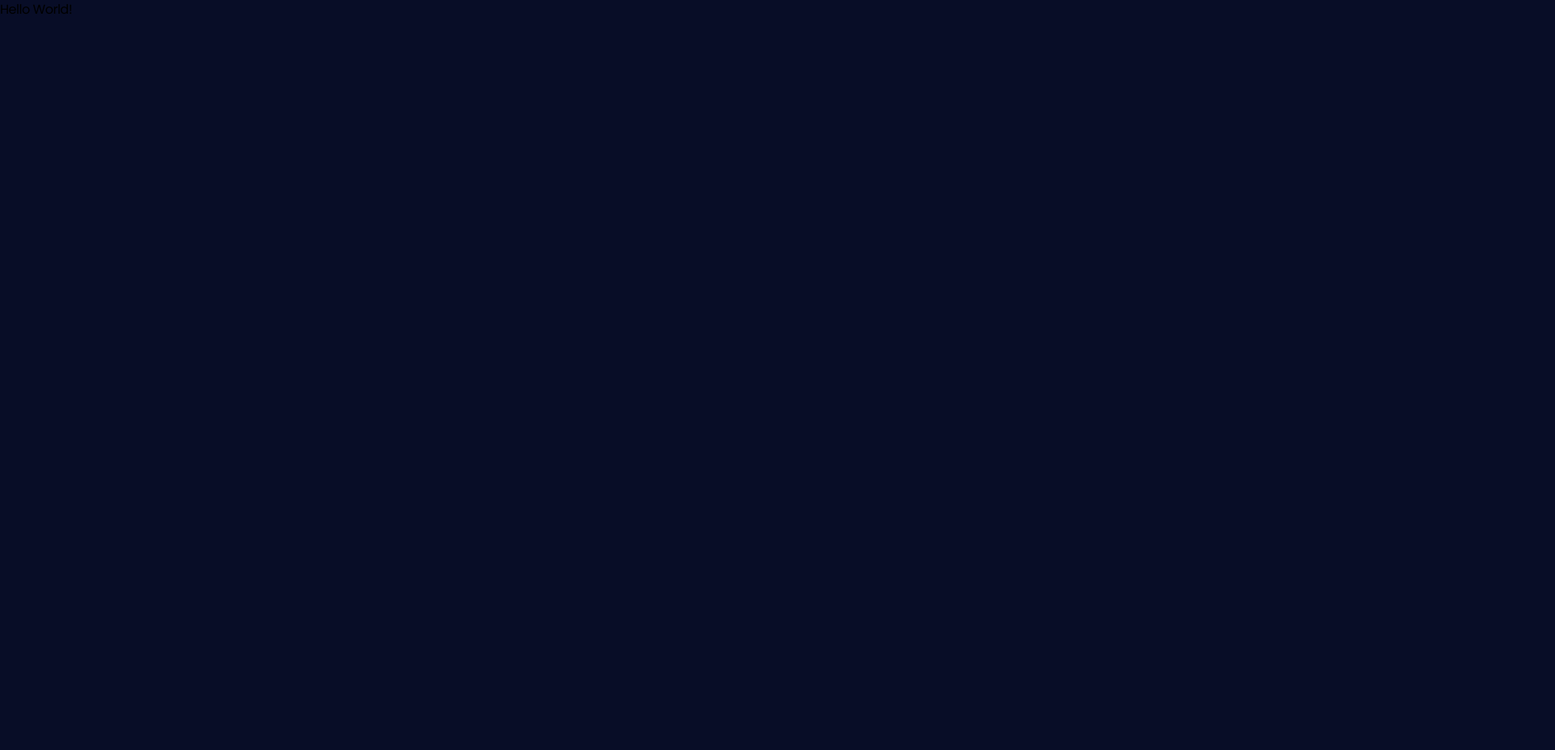
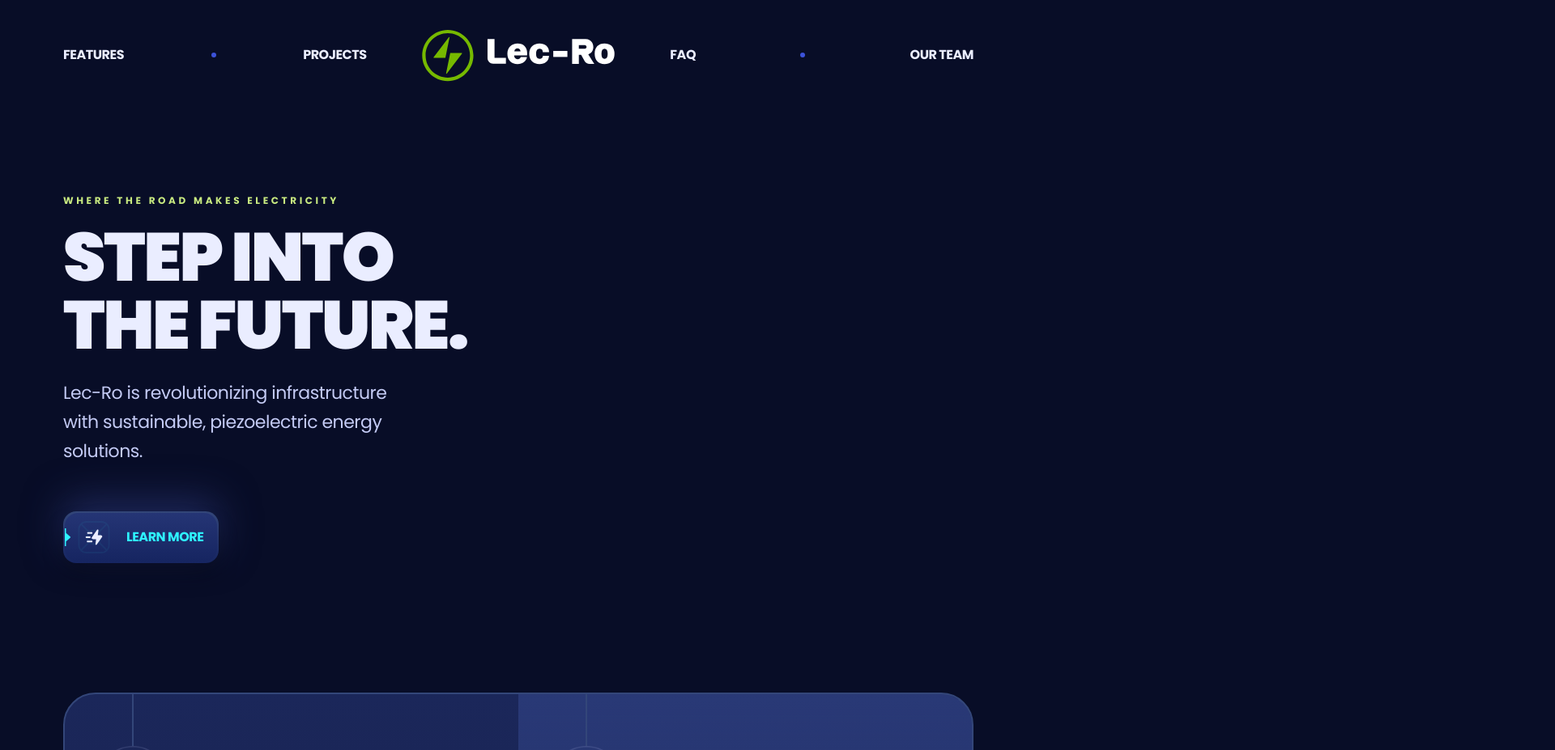
Before and after one commit to Gerrard2022/lecRo, a React (Vite) app: page / in a window 1280 px wide. Shown: the top 927 px of the page at 81% size, 1920 px wide, since content can reach past the window. Before the commit the page ends 800 px from the top, so only its background shows below. Built offline with nearby package versions, Linux system fonts and the light colour scheme.

Commit message:
Update App.jsx

```diff
--- a/src/App.jsx
+++ b/src/App.jsx
@@ -1,5 +1,25 @@
+import Header from "./sections/Header.jsx";
+import Hero from "./sections/Hero.jsx";
+import Features from "./sections/Features.jsx";
+import Projects from "./sections/Projects.jsx";
+import Faq from "./sections/Faq.jsx";
+import Team from "./sections/Team.jsx";
+import Footer from "./sections/Footer.jsx";
+
+
 function App() {
-  return <h1 className="text-black">Hello World!</h1>;
+
+  return (
+   <main>
+      <Header />
+      <Hero />
+      <Features />
+      <Projects />
+      <Team />
+      <Faq />
+      <Footer/>
+   </main>
+  )
 }
 
-export default App;
+export default App
```
